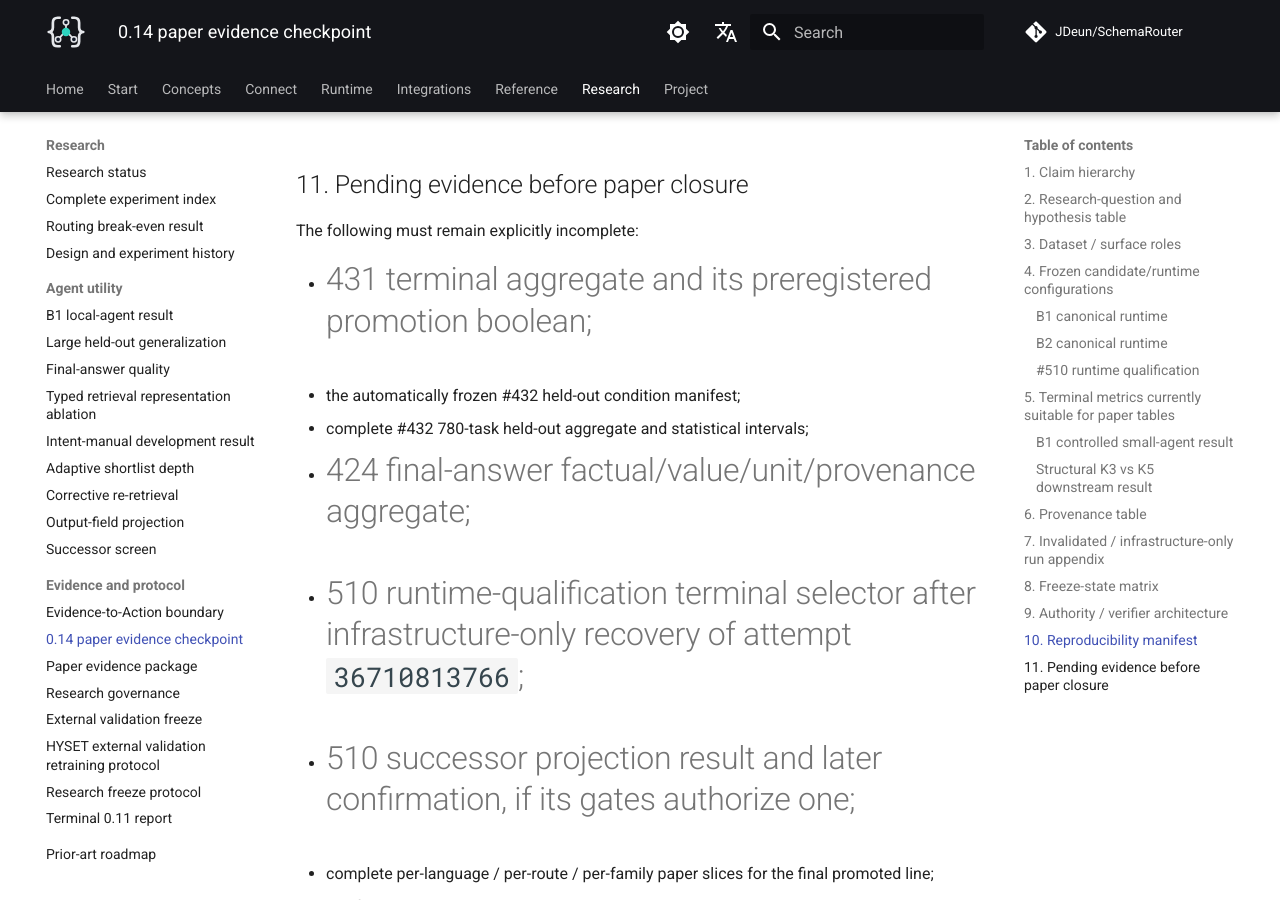
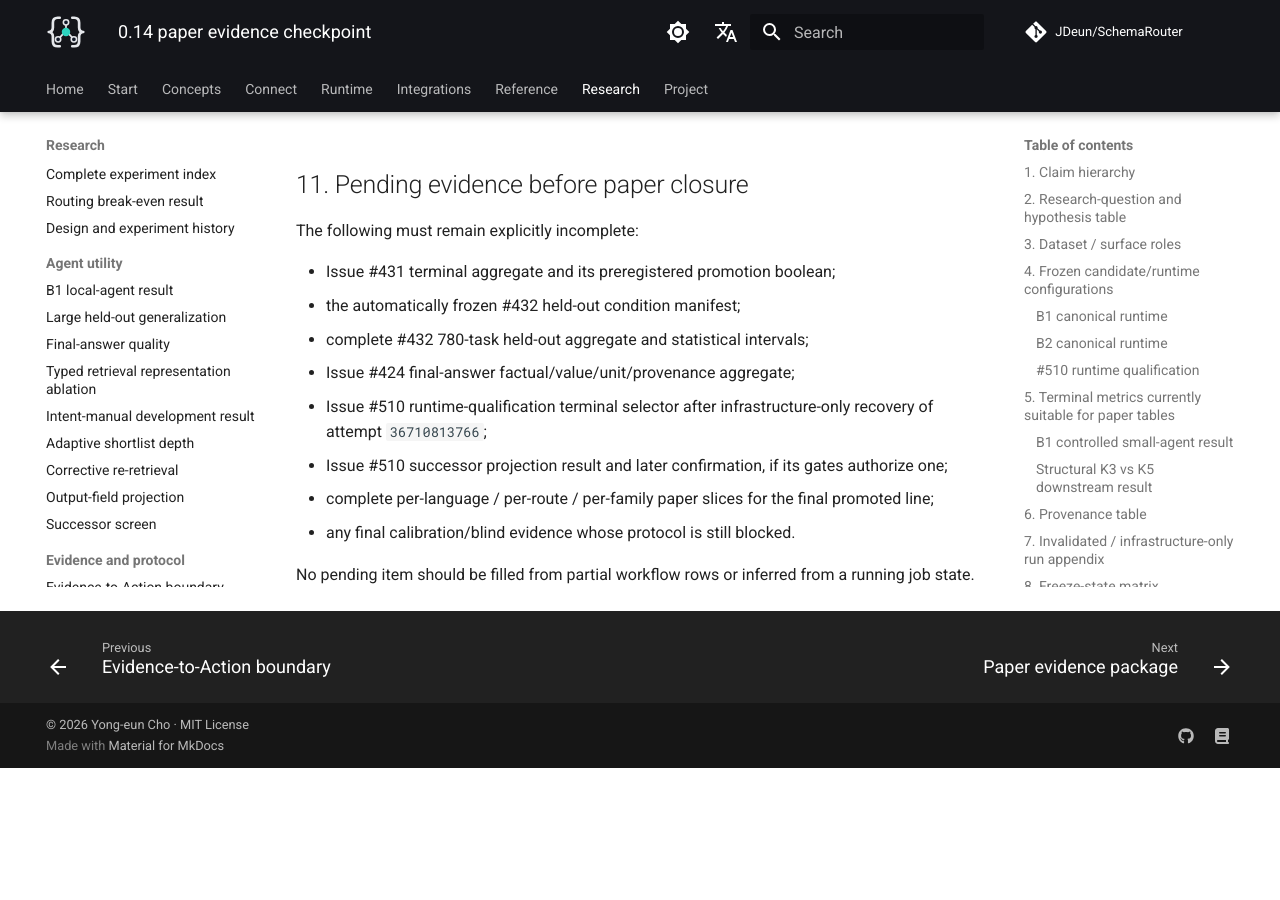
Before and after one commit to JDeun/SchemaRouter, an MkDocs documentation site: the page built from docs/research/0.14-paper-evidence-checkpoint.md, in a window 1280 px wide and 900 px high, scrolled down 11094 px. Built offline with MkDocs 1.6.1 and Material for MkDocs 9.7.7, drawn with Linux system fonts in a browser that asks for light colours; comment, search, counter and statistics services are not loaded; after the commit the page ends 11862 px from its top, so only the background shows below that.

Commit message:
docs: prevent list issue references from rendering as H1 headings

```diff
--- a/docs/research/0.14-paper-evidence-checkpoint.md
+++ b/docs/research/0.14-paper-evidence-checkpoint.md
@@ -254,12 +254,12 @@ Canonical repository sources:
 
 The following must remain explicitly incomplete:
 
-- #431 terminal aggregate and its preregistered promotion boolean;
+- Issue #431 terminal aggregate and its preregistered promotion boolean;
 - the automatically frozen #432 held-out condition manifest;
 - complete #432 780-task held-out aggregate and statistical intervals;
-- #424 final-answer factual/value/unit/provenance aggregate;
-- #510 runtime-qualification terminal selector after infrastructure-only recovery of attempt `36710813766`;
-- #510 successor projection result and later confirmation, if its gates authorize one;
+- Issue #424 final-answer factual/value/unit/provenance aggregate;
+- Issue #510 runtime-qualification terminal selector after infrastructure-only recovery of attempt `36710813766`;
+- Issue #510 successor projection result and later confirmation, if its gates authorize one;
 - complete per-language / per-route / per-family paper slices for the final promoted line;
 - any final calibration/blind evidence whose protocol is still blocked.
 
```
